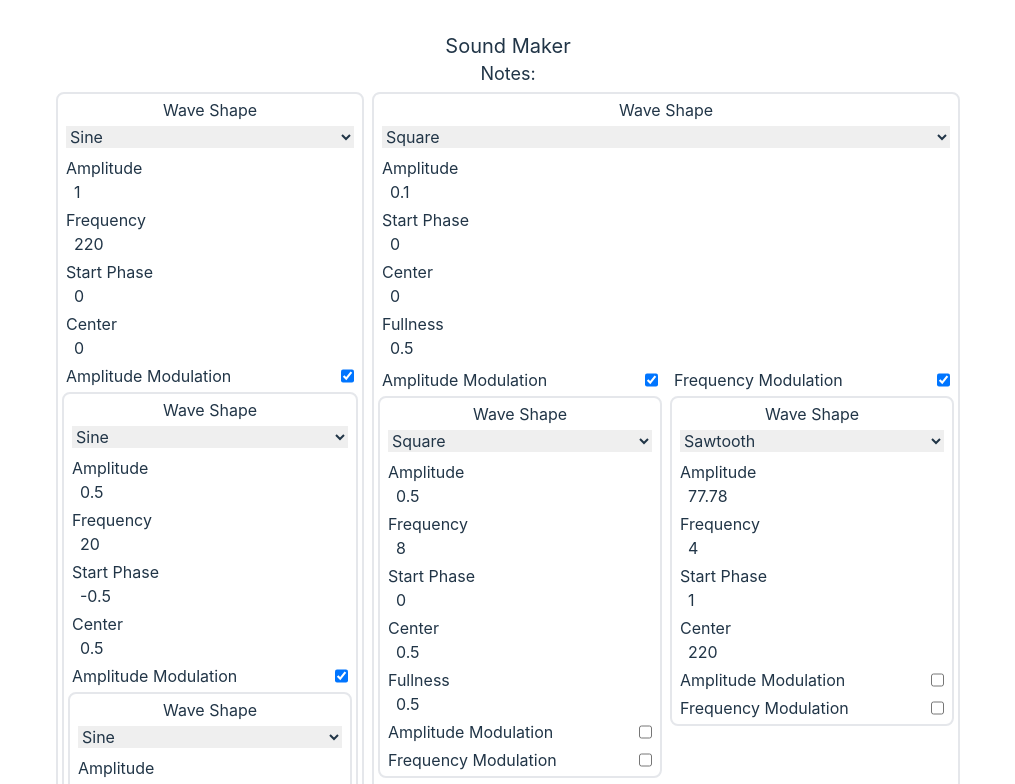
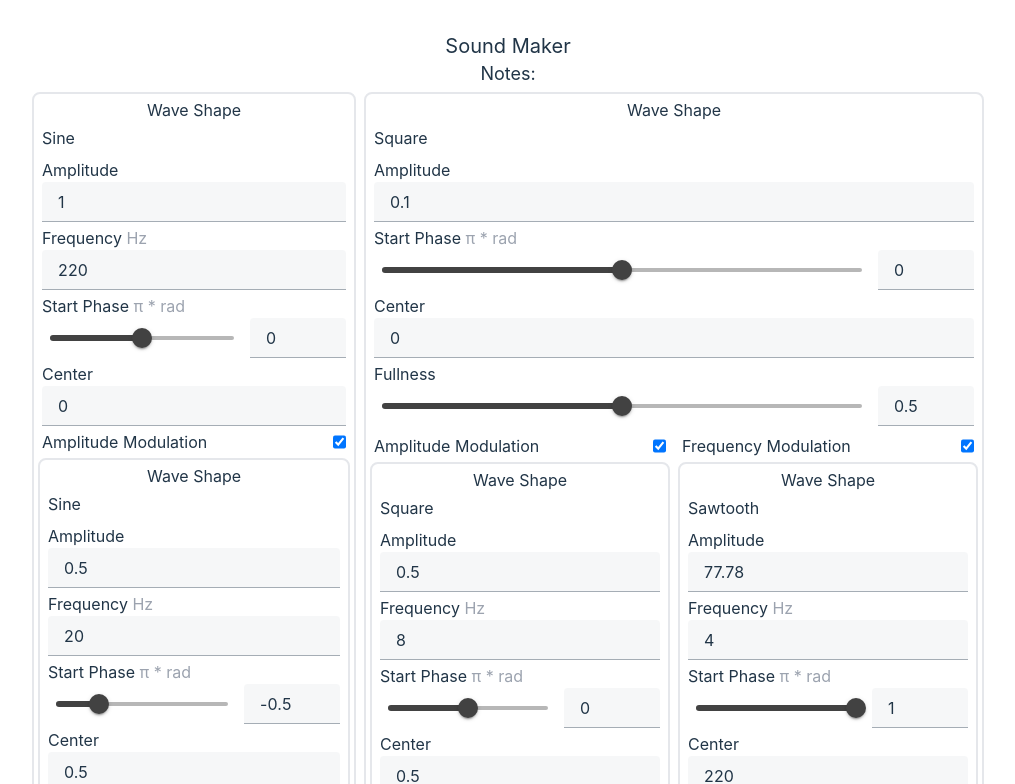
Before and after one commit to Oriery/cos_7, a Vue app: page / in a window 1280 px wide. Shown: the top 784 px of the page, without its empty margins (132-1147 px from the left). Built offline with nearby package versions, Linux system fonts and the light colour scheme.

Commit message:
add Vuetify sliders

```diff
--- a/src/components/Wave.vue
+++ b/src/components/Wave.vue
@@ -1,7 +1,7 @@
 <template>
   <div>
-    <div class="flex flex-col m-1">
-      <label :for="'note' + wave.id">{{ namesOfPropsOfWave['type'] }}</label>
+    <div class="flex flex-col m-1 min-w-[15rem]">
+      <label :for="'note' + wave.id">{{ propsOfWave['type'].name }}</label>
       <select
         v-model="wave.type"
         class="m-1"
@@ -21,19 +21,51 @@
       :key="prop"
       class="flex flex-col m-1 mx-2"
     >
-      <label :for="prop + wave.id" class="grow text-start">{{ namesOfPropsOfWave[prop] }}</label>
-      <input
-        :id="prop + wave.id"
+      <label :for="prop + wave.id" class="grow text-start">
+        {{ propsOfWave[prop].name }}
+        <span
+          v-if="propsOfWave[prop].unit"
+          class="text-gray-400"
+        >
+          {{ propsOfWave[prop].unit }}
+        </span>
+      </label>
+      <v-slider
+        v-if="propsOfWave[prop].min !== undefined && propsOfWave[prop].max !== undefined"
+        v-model="wave[prop]"
+        class="align-center mr-0"
+        :max="propsOfWave[prop].max"
+        :min="propsOfWave[prop].min"
+        :step="propsOfWave[prop].step"
+        hide-details
+      >
+        <template v-slot:append>
+          <v-text-field
+            :value="wave[prop]"
+            @input="wave[prop] = Number(($event?.target as HTMLInputElement)?.value || 0)"
+            hide-details
+            single-line
+            density="compact"
+            type="number"
+            style="width: 6rem;"
+          ></v-text-field>
+        </template>
+      </v-slider>
+      <v-text-field
+        v-else
         :value="wave[prop]"
         @input="wave[prop] = Number(($event?.target as HTMLInputElement)?.value || 0)"
+        hide-details
+        single-line
+        density="compact"
         type="number"
-        class="px-2"
-      >
+
+      ></v-text-field>
     </div>
     <div :class="freqMod && amplitudeMod ? 'flex flex-row' : ''">
       <div>
         <div class="flex justify-between m-1 mx-2 gap-x-2">
-          <label :for="'amp-mod' + wave.id" class="grow text-start">{{ namesOfPropsOfWave['amplitudeMod'] }}</label>
+          <label :for="'amp-mod' + wave.id" class="grow text-start">{{ propsOfWave['amplitudeMod'].name }}</label>
           <input
             :id="'amp-mod' + wave.id"
             type="checkbox"
@@ -45,7 +77,7 @@
       </div>
       <div>
         <div class="flex justify-between m-1 mx-2 gap-x-2">
-          <label :for="'freq-mod' + wave.id" class="grow text-start">{{ namesOfPropsOfWave['freqMod'] }}</label>
+          <label :for="'freq-mod' + wave.id" class="grow text-start">{{ propsOfWave['freqMod'].name }}</label>
           <input
             :id="'freq-mod' + wave.id"
             type="checkbox"
@@ -106,15 +138,56 @@ watch(freqModIsOn, (newVal) => {
   }
 })
 
-const namesOfPropsOfWave : {[key : string]: string} = {
-  type: 'Wave Shape',
-  amplitude: 'Amplitude',
-  freq: 'Frequency',
-  ph0: 'Start Phase',
-  fullness: 'Fullness',
-  center: 'Center',
-  amplitudeMod: 'Amplitude Modulation',
-  freqMod: 'Frequency Modulation',
+const propsOfWave : {[key : string]: {
+  name: string
+  type: 'number' | 'boolean' | 'select'
+  options?: string[]
+  min?: number
+  max?: number
+  step?: number
+  unit?: string
+}} = {
+  type: {
+    name: 'Wave Shape',
+    type: 'select',
+    options: Object.values(WaveType),
+  },
+  amplitude: {
+    name: 'Amplitude',
+    type: 'number',
+  },
+  freq: {
+    name: 'Frequency',
+    type: 'number',
+    unit: 'Hz',
+  },
+  ph0: {
+    name: 'Start Phase',
+    type: 'number',
+    min: -1,
+    max: 1,
+    step: 0.5,
+    unit: 'π * rad',
+  },
+  fullness: {
+    name: 'Fullness',
+    type: 'number',
+    min: 0,
+    max: 1,
+    step: 0.05,
+  },
+  center: {
+    name: 'Center',
+    type: 'number',
+  },
+  amplitudeMod: {
+    name: 'Amplitude Modulation',
+    type: 'boolean',
+  },
+  freqMod: {
+    name: 'Frequency Modulation',
+    type: 'boolean',
+  },
 }
 
 const namesOfTypesOfWave : {[key : string]: string} = {
--- a/src/main.ts
+++ b/src/main.ts
@@ -3,4 +3,17 @@ import './style.css'
 import App from './App.vue'
 import './index.css'
 
-createApp(App).mount('#app')
+
+// Vuetify
+import 'vuetify/styles'
+import { createVuetify } from 'vuetify'
+import * as components from 'vuetify/components'
+import * as directives from 'vuetify/directives'
+import '@mdi/font/css/materialdesignicons.css'
+
+const vuetify = createVuetify({
+  components,
+  directives,
+})
+
+createApp(App).use(vuetify).mount('#app')
```
Also changed, not shown: package.json (+5 -3 lines), 2 other files (tests, documents, lock files or other folders).
